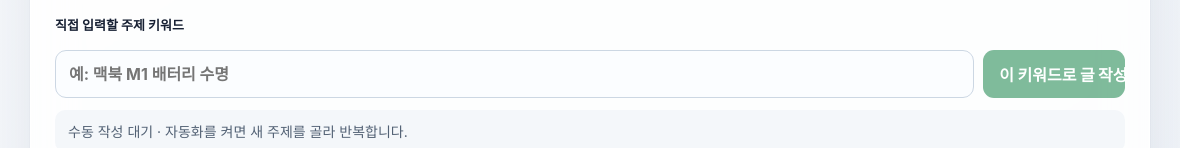
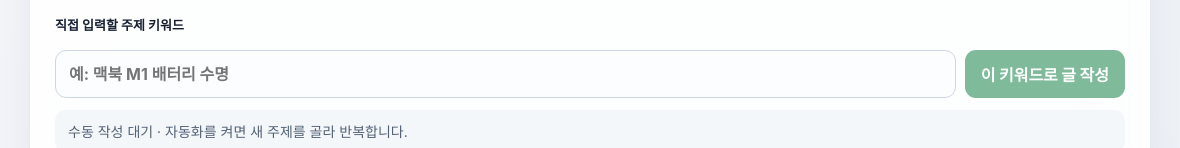
Before and after one commit to dicacros-gif/picture, an Electron app: page mac-app/renderer/index.html in a window 1180 px wide. Shown: the part 395-543 px from the top of the page. Drawn offline with Linux system fonts and the light colour scheme; no server answers.

Commit message:
Keep manual writing button readable at native Mac window sizes

```diff
--- a/mac-app/renderer/styles.css
+++ b/mac-app/renderer/styles.css
@@ -46,7 +46,8 @@ h3{margin:0 0 12px;font-size:17px}
 .section-title button{font-size:12px;padding:9px 11px}
 .prompt-actions{margin-top:10px}
 .prompt-actions button{font-size:12px;flex:1}
-#blogManual{background:var(--blog-green)}
+#blogKeyword{flex:1;min-width:0}
+#blogManual{background:var(--blog-green);flex:none}
 .stage-row{padding:12px 0;border-bottom:1px solid #e2eae5}
 .stage-row:last-child{border-bottom:0}
 .stage-heading{display:flex;align-items:center;gap:8px;margin-bottom:8px}
```
